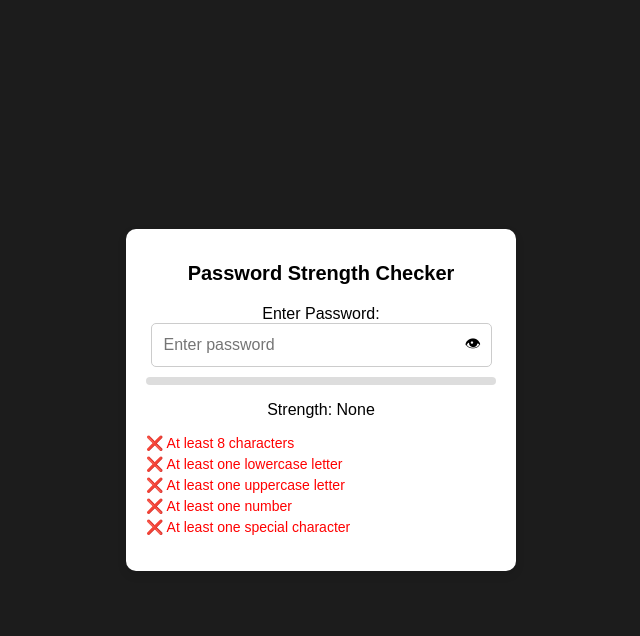
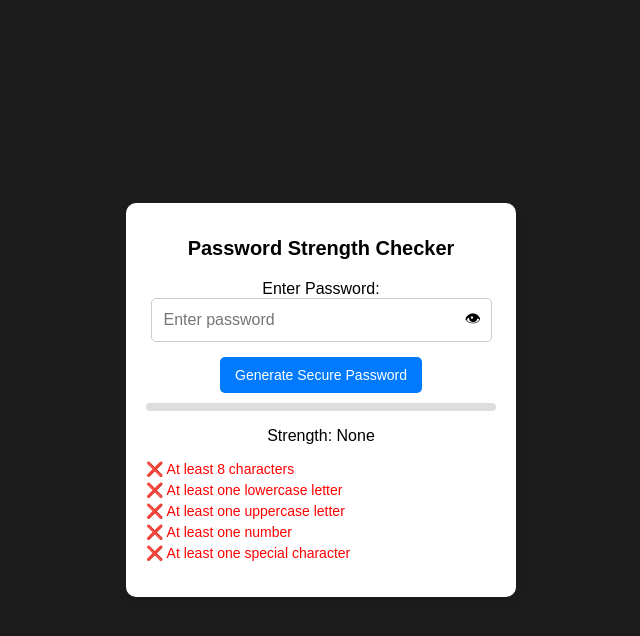
Before and after one commit to Cyber-Security-Tech/password-strength-checker, a Flask app: page / in a window 1280 px wide. Shown: the top 636 px of the page, without its empty margins (319-959 px from the left). Run offline with Flask 3, Linux system fonts and the light colour scheme.

Commit message:
Updated password generator and UI improvements

```diff
--- a/static/scripts.js
+++ b/static/scripts.js
@@ -3,6 +3,7 @@ document.addEventListener("DOMContentLoaded", () => {
     const strengthLabel = document.getElementById("strength-label").querySelector("span");
     const strengthBar = document.getElementById("strength-bar");
     const togglePassword = document.getElementById("toggle-password");
+    const generatePasswordBtn = document.getElementById("generate-password");
 
     const requirements = {
         length: document.getElementById("length"),
@@ -14,87 +15,65 @@ document.addEventListener("DOMContentLoaded", () => {
 
     const checkStrength = (password) => {
         let score = 0;
-        if (password.length >= 8) {
-            score++;
-            requirements.length.innerHTML = "✅ At least 8 characters";
-            requirements.length.style.color = "green";
-        } else {
-            requirements.length.innerHTML = "❌ At least 8 characters";
-            requirements.length.style.color = "red";
+
+        function updateRequirement(el, condition, text) {
+            if (condition) {
+                el.innerHTML = `✅ ${text}`;
+                el.classList.add("valid");
+            } else {
+                el.innerHTML = `❌ ${text}`;
+                el.classList.remove("valid");
+            }
         }
 
-        if (/[a-z]/.test(password)) {
-            score++;
-            requirements.lowercase.innerHTML = "✅ At least one lowercase letter";
-            requirements.lowercase.style.color = "green";
-        } else {
-            requirements.lowercase.innerHTML = "❌ At least one lowercase letter";
-            requirements.lowercase.style.color = "red";
-        }
+        updateRequirement(requirements.length, password.length >= 8, "At least 8 characters");
+        updateRequirement(requirements.lowercase, /[a-z]/.test(password), "At least one lowercase letter");
+        updateRequirement(requirements.uppercase, /[A-Z]/.test(password), "At least one uppercase letter");
+        updateRequirement(requirements.number, /\d/.test(password), "At least one number");
+        updateRequirement(requirements.special, /[!@#$%^&*()_+?><:{}\[\]\-]/.test(password), "At least one special character");
 
-        if (/[A-Z]/.test(password)) {
-            score++;
-            requirements.uppercase.innerHTML = "✅ At least one uppercase letter";
-            requirements.uppercase.style.color = "green";
-        } else {
-            requirements.uppercase.innerHTML = "❌ At least one uppercase letter";
-            requirements.uppercase.style.color = "red";
-        }
-
-        if (/\d/.test(password)) {
-            score++;
-            requirements.number.innerHTML = "✅ At least one number";
-            requirements.number.style.color = "green";
-        } else {
-            requirements.number.innerHTML = "❌ At least one number";
-            requirements.number.style.color = "red";
-        }
-
-        if (/[!@#$%^&*(),.?":{}|<>]/.test(password)) {
-            score++;
-            requirements.special.innerHTML = "✅ At least one special character";
-            requirements.special.style.color = "green";
-        } else {
-            requirements.special.innerHTML = "❌ At least one special character";
-            requirements.special.style.color = "red";
-        }
-
+        score = Object.values(requirements).filter(el => el.classList.contains("valid")).length;
         updateStrength(score, password);
     };
 
     const updateStrength = (score, password) => {
         let strength;
+        const strengthColors = ["red", "orange", "yellow", "lightblue", "green"];
+        const strengthTexts = ["Very Weak", "Weak", "Medium", "Fairly Strong", "Very Strong"];
 
-        if (score === 1) {
-            strength = "Very Weak";
-            strengthBar.style.width = "20%";
-            strengthBar.style.backgroundColor = "red";
-        } else if (score === 2) {
-            strength = "Weak";
-            strengthBar.style.width = "40%";
-            strengthBar.style.backgroundColor = "orange";
-        } else if (score === 3) {
-            strength = "Medium";
-            strengthBar.style.width = "60%";
-            strengthBar.style.backgroundColor = "yellow";
-        } else if (score === 4) {
-            // Adjusted logic: If missing either a number or special character, it remains Medium
-            if (!/\d/.test(password) || !/[!@#$%^&*(),.?":{}|<>]/.test(password)) {
-                strength = "Medium";
-                strengthBar.style.width = "60%";
-                strengthBar.style.backgroundColor = "yellow";
-            } else {
-                strength = "Fairly Strong";
-                strengthBar.style.width = "80%";
-                strengthBar.style.backgroundColor = "lightblue";
-            }
-        } else {
-            strength = "Very Strong";
-            strengthBar.style.width = "100%";
-            strengthBar.style.backgroundColor = "green";
+        strength = strengthTexts[score - 1] || "Very Weak";
+        strengthBar.style.width = `${(score / 5) * 100}%`;
+        strengthBar.style.backgroundColor = strengthColors[score - 1] || "red";
+        strengthLabel.innerText = strength;
+    };
+
+    const generatePassword = () => {
+        const lower = "abcdefghijklmnopqrstuvwxyz";
+        const upper = "ABCDEFGHIJKLMNOPQRSTUVWXYZ";
+        const numbers = "0123456789";
+        const specials = "!@#$%^&*()_+?><:{}[]-";
+
+        let password = "";
+        password += lower[Math.floor(Math.random() * lower.length)];
+        password += upper[Math.floor(Math.random() * upper.length)];
+        password += numbers[Math.floor(Math.random() * numbers.length)];
+        password += specials[Math.floor(Math.random() * specials.length)];
+
+        const allChars = lower + upper + numbers + specials;
+        while (password.length < 12) {
+            password += allChars[Math.floor(Math.random() * allChars.length)];
         }
 
-        strengthLabel.innerText = strength;
+        // Ensure at least one special character is included
+        if (!/[!@#$%^&*()_+?><:{}\[\]\-]/.test(password)) {
+            const randomIndex = Math.floor(Math.random() * password.length);
+            password = password.substring(0, randomIndex) + specials[Math.floor(Math.random() * specials.length)] + password.substring(randomIndex + 1);
+        }
+
+        password = password.split('').sort(() => Math.random() - 0.5).join(''); // Shuffle password
+
+        passwordInput.value = password;
+        checkStrength(password);
     };
 
     passwordInput.addEventListener("input", (e) => {
@@ -104,4 +83,6 @@ document.addEventListener("DOMContentLoaded", () => {
     togglePassword.addEventListener("click", () => {
         passwordInput.type = passwordInput.type === "password" ? "text" : "password";
     });
+
+    generatePasswordBtn.addEventListener("click", generatePassword);
 });
--- a/static/styles.css
+++ b/static/styles.css
@@ -44,12 +44,6 @@ input:focus {
     box-shadow: 0 0 8px rgba(0, 123, 255, 0.3);
 }
 
-input::-ms-reveal,
-input::-webkit-contacts-auto-fill-button,
-input::-webkit-password-toggle-button {
-    display: none;
-}
-
 .eye-icon {
     position: absolute;
     right: 15px;
@@ -94,5 +88,24 @@ input::-webkit-password-toggle-button {
 #password-requirements li.valid {
     opacity: 1;
     font-weight: bold;
+    color: green;
     transform: translateX(10px);
 }
+
+/* Button Styling */
+#generate-password {
+    margin-top: 15px;
+    padding: 10px 15px;
+    font-size: 14px;
+    background-color: #007BFF;
+    color: white;
+    border: none;
+    border-radius: 5px;
+    cursor: pointer;
+    transition: background-color 0.3s ease, transform 0.2s ease;
+}
+
+#generate-password:hover {
+    background-color: #0056b3;
+    transform: scale(1.05);
+}
--- a/templates/index.html
+++ b/templates/index.html
@@ -17,6 +17,7 @@
                 <input type="password" id="password" name="password" placeholder="Enter password" required>
                 <span id="toggle-password" class="eye-icon">👁</span>
             </div>
+            <button type="button" id="generate-password">Generate Secure Password</button>
         </form>
 
         <div id="password-strength-bar">
```
